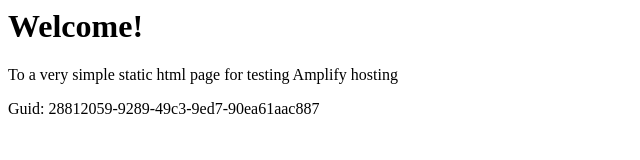
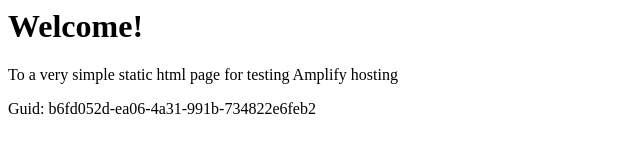
Before and after one commit to aws-aemilia-gru/Github-PR-Commit-Integration-Test-DoNotTouch-GitHubWebhookPushCanaryTest-v1-preprod-sa-east-1, a website: page src/index.html in a window 1280 px wide. Shown: the full height of the page, 0-640 px from the left. Drawn offline with Linux system fonts and the light colour scheme.

Commit message:
commit from integ tests

```diff
--- a/src/index.html
+++ b/src/index.html
@@ -12,6 +12,6 @@
 <body>
     <h1>Welcome!</h1>
     <p>To a very simple static html page for testing Amplify hosting</p>
-    <p>Guid: 28812059-9289-49c3-9ed7-90ea61aac887</p></body>
+    <p>Guid: b6fd052d-ea06-4a31-991b-734822e6feb2</p></body>
 
 </html>
```
